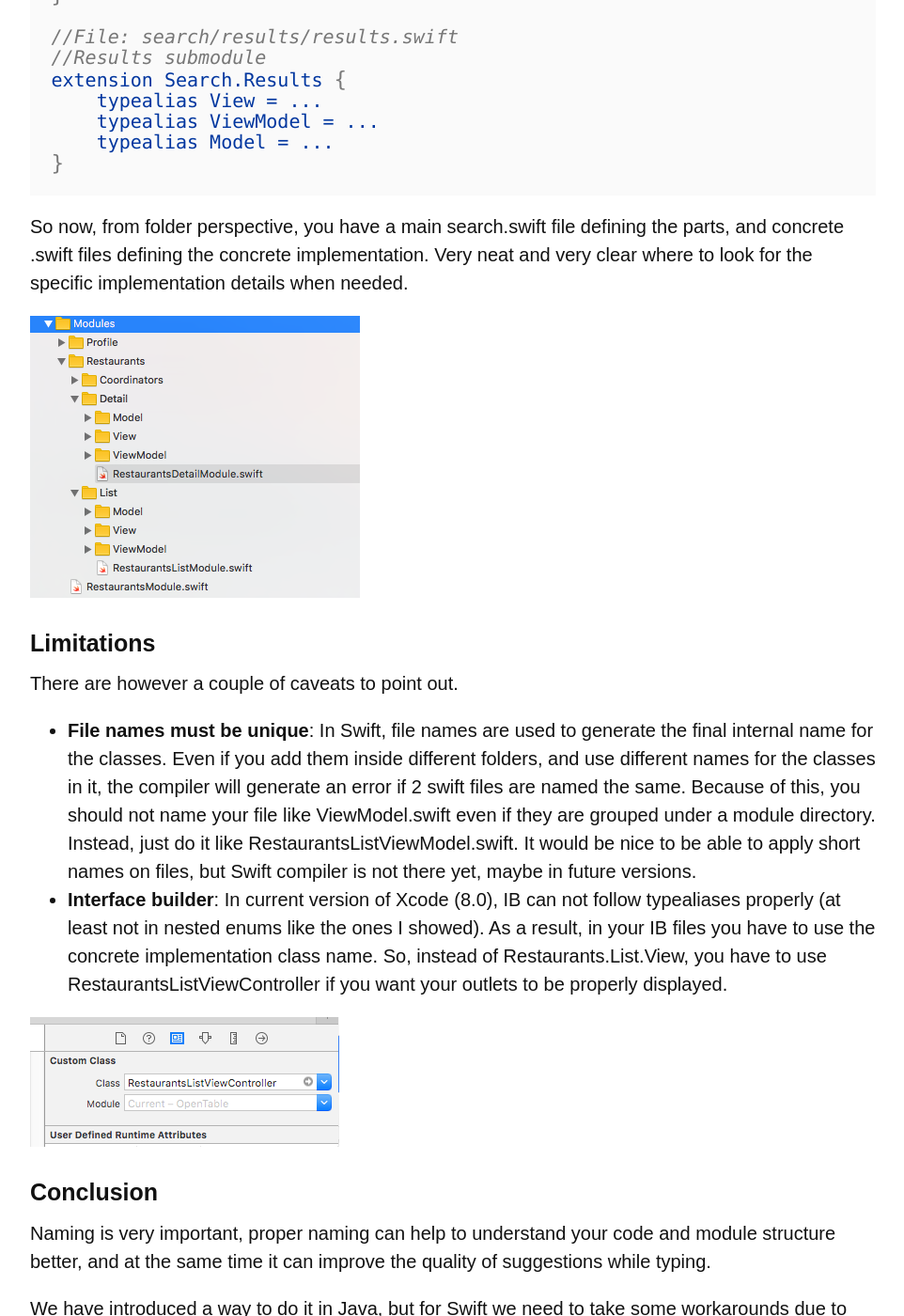
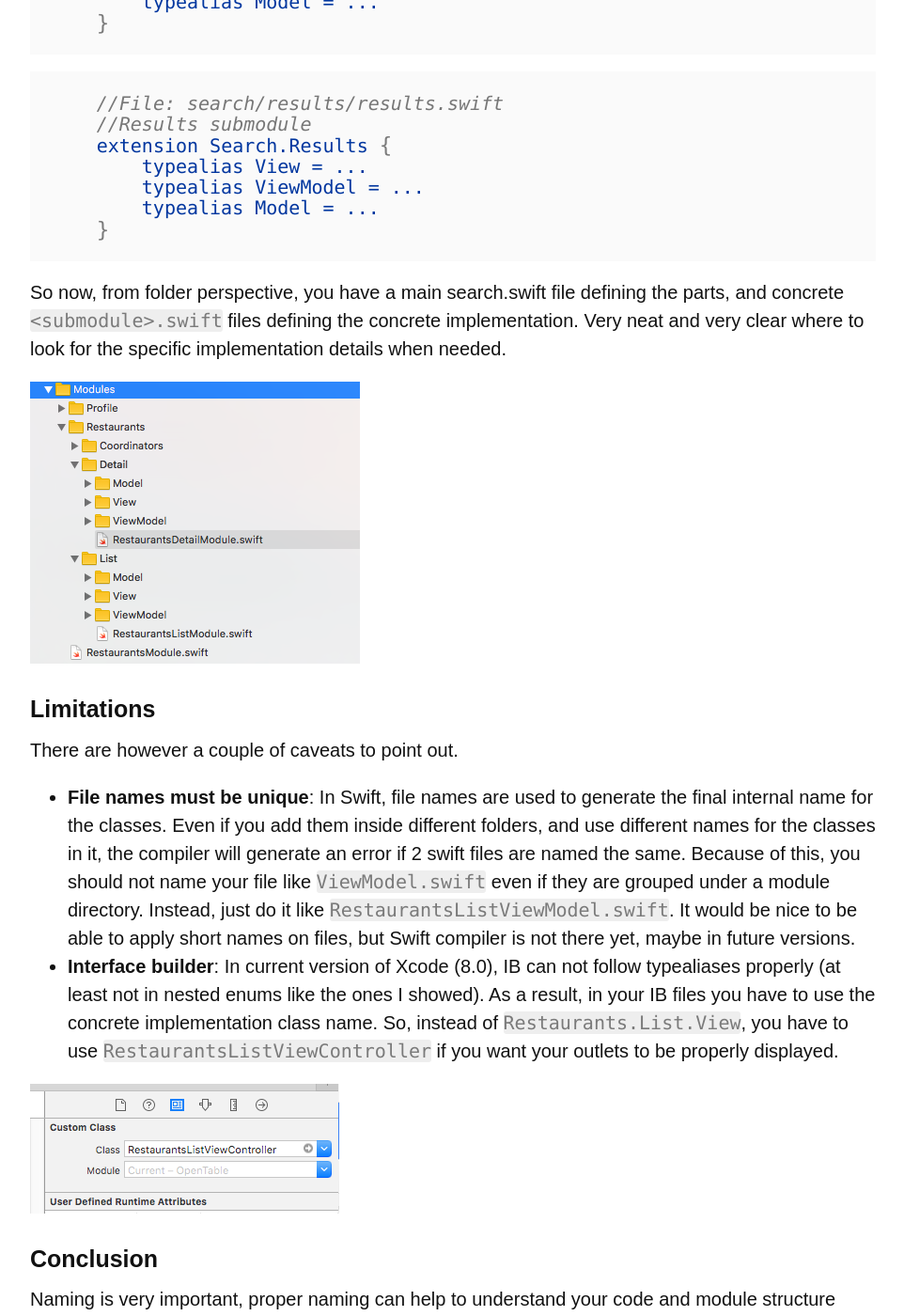
Before and after one commit to angelolloqui/angelolloqui.github.io, a Jekyll site: the page built from _posts/2016-10-12-37-Swifty-names-for-modules-protocols-and-implementation-classes.md, in a window 1280 px wide and 1400 px high, scrolled down 5249 px. Shown: the whole window at 94% size, without its empty margins (158-1120 px from the left). Built offline with Jekyll 4.4.1, drawn with Linux system fonts in a browser that asks for light colours; nearby versions of some CDN libraries; some web fonts are replaced; some of the changed text lies outside the part shown.

````diff
--- a/_posts/2016-10-12-37-Swifty-names-for-modules-protocols-and-implementation-classes.md
+++ b/_posts/2016-10-12-37-Swifty-names-for-modules-protocols-and-implementation-classes.md
@@ -13,9 +13,9 @@ Naming conventions are very important in software development for many reasons,
 
 > Reasons for using a naming convention (as opposed to allowing programmers to choose any character sequence) include the following:
 >
-> *   to reduce the effort needed to read and understand source code
->*   to enable code reviews to focus on more important issues than arguing over syntax and naming standards.
-> *   to enable code quality review tools to focus their reporting mainly on significant issues other than syntax and style preferences.
+> *  to reduce the effort needed to read and understand source code
+> *  to enable code reviews to focus on more important issues than arguing over syntax and naming standards.
+> *  to enable code quality review tools to focus their reporting mainly on significant issues other than syntax and style preferences.
 
 So, what is a good name? This issue is controversial because there are multiple dogmas and styles out there. In Swift, despite being a young language, naming conventions are quite established already (with Swift 3), and includes guidelines about casing, naming parameters, methods,... However, there is **no “defacto” way to name your implementation classes** when you use protocols as a public abstract API and **how to group code inside namespaces/modules**.
 
@@ -23,12 +23,13 @@ But let’s just explore an example.
 
 Let’s imagine we have an app that shows some Restaurants around you. Now, let’s also assume that for this app we use an MVVM architecture, although the same concepts explained in here would apply to any other architecture chosen (MVC, MVP, VIPER,...).
 
-With that in mind, we could have for example a RestaurantListViewModel and a RestaurantListViewController. If we want to have protocols for defining APIs and abstracting the current implementation (especially important for Tests), we would need to either rename the implementations to something like RestaurantListViewModelImpl and RestaurantListViewControllerImpl or rename the interfaces to something like IRestaurantListViewModel and IRestaurantListViewController.
+With that in mind, we could have for example a `RestaurantListViewModel` and a `RestaurantListViewController`. If we want to have protocols for defining APIs and abstracting the current implementation (especially important for Tests), we would need to either rename the implementations to something like `RestaurantListViewModelImpl` and `RestaurantListViewControllerImpl` or rename the interfaces to something like `IRestaurantListViewModel` and `IRestaurantListViewController`.
 
-The problem with this approach is that either way, **you are fabricating a name by adding a suffix/prefix that does not improve the naming** but requires you to think about conventions and whether to use the interface or implementation class. Besides, the full bloated name **does not tell you much about module composition**. For example, imagine you have a class named SearchRestaurantsResultsView: what can you tell about the class? is it an interface or a concrete class? Is it a custom UIView or a UIViewController? Is it part of a Search module or part of a Restaurant module? Is there an associated ViewModel for that class or is it a standalone class?
+The problem with this approach is that either way, **you are fabricating a name by adding a suffix/prefix that does not improve the naming** but requires you to think about conventions and whether to use the interface or implementation class. Besides, the full bloated name **does not tell you much about module composition**. For example, imagine you have a class named `SearchRestaurantsResultsView`: what can you tell about the class? is it an interface or a concrete class? Is it a custom `UIView` or a `UIViewController`? Is it part of a Search module or part of a Restaurant module? Is there an associated ViewModel for that class or is it a standalone class?
 
 To improve these issues, Paul Blundell suggests the usage of [nested interfaces in Java](https://www.novoda.com/blog/better-class-naming/). Despite being a very interesting approach, Swift does not allow to nest protocols inside other declarations, so things like:
 
+```
     protocol A {
         protocol B {}
     }
@@ -45,7 +46,7 @@ To improve these issues, Paul Blundell suggests the usage of [nested interfaces
     class A {
         protocol B {}
     }
-
+```
 
 Do not compile.
 
@@ -53,6 +54,7 @@ Do not compile.
 
 So, nested protocols are not an option, but can we somehow get the same result? Yes, **by using typealiases**. Let’s see a few examples:
 
+```
     //Declaration
     enum Restaurants {
         enum List {
@@ -65,18 +67,19 @@ So, nested protocols are not an option, but can we somehow get the same result?
 
     //Usage
     let viewModel = Restaurants.List.ViewModel()
-
+```
 
 In this simple example, we are not using protocols yet, but a nested enum that can help us defining modules. Note that I have opted by an enum rather than a struct/class, because **enums can not be instantiated**, so it suits our problem better.
 
 You can now see how instantiation is **much cleaner**, clearly showing module composition Restaurants → List → ViewModel.
 
-An added benefit is that autocompletion will just **show you results that apply to the current level of namespace**, so for example typing Restaurants. will only show submodules of restaurants (no implementation classes yet) and same applies to Restaurants.List, that will only display things like Restaurant.List.View or Restaurant.List.ViewModel, but no other classes starting with the word “Restaurant” will be shown like it normally happens without the namespace trick.
+An added benefit is that autocompletion will just **show you results that apply to the current level of namespace**, so for example typing `Restaurants.` will only show submodules of restaurants (no implementation classes yet) and same applies to `Restaurants.List`, that will only display things like `Restaurant.List.View` or `Restaurant.List.ViewModel`, but no other classes starting with the word “Restaurant” will be shown like it normally happens without the namespace trick.
 
 ![](/ckeditor_assets/pictures/23/content_screen_shot_2016-10-12_at_11_04_28.png?1476281860)
 
 Great! but, how would it look with an actual interface/implementation approach? Well, likewise, we can make use of **typealisases**:
 
+```
     //Using protocols
     extension Restaurants.List {
         typealias View = RestaurantsListView
@@ -94,15 +97,17 @@ Great! but, how would it look with an actual interface/implementation approach?
             fatalError("init(coder:) has not been implemented")
         }
     }
+```
 
 And use it like:
 
+```
     let vm = Restaurants.List.ViewModel()
     let vc = RestaurantsListViewController(viewModel: vm)
     navigationController?.pushViewController(vc, animated: true)
+```
 
-
-Here, we can see how a simple View interface can be implemented. Note that I chose to use a different name for the interface (ending in View) than for the implementation class (ending in ViewController). This is intentional because from the interface perspective we do not need to know if the implementation is a UIViewController, but for the concrete class implementation it is important to distinguish between ViewControllers and other artifacts. Anyway, you could also have chosen something like IRestaurantsListViewController for the interface name because this name will never be used directly but from the typealias (Restaurants.List.View), so the fact that you append an “I” or any other prefix/suffix in **the protocol name does not get exposed to the rest of your code**, it is just an implementation detail due to Swift limitations with nested protocols. Note also how I used the Restaurants.List.View in the controller class definition to conform to the protocol rather than the RestaurantsListView directly, because of the same reason.
+Here, we can see how a simple View interface can be implemented. Note that I chose to use a different name for the interface (ending in `View`) than for the implementation class (ending in `ViewController`). This is intentional because from the interface perspective we do not need to know if the implementation is a `UIViewController`, but for the concrete class implementation it is important to distinguish between ViewControllers and other artifacts. Anyway, you could also have chosen something like `IRestaurantsListViewController` for the interface name because this name will never be used directly but from the typealias (`Restaurants.List.View`), so the fact that you append an “I” or any other prefix/suffix in **the protocol name does not get exposed to the rest of your code**, it is just an implementation detail due to Swift limitations with nested protocols. Note also how I used the `Restaurants.List.View` in the controller class definition to conform to the protocol rather than the `RestaurantsListView` directly, because of the same reason.
 
 ### Structuring in modules
 
@@ -112,16 +117,19 @@ Now, we can just create as many modules as we need, and we can nest them as deep
 
 Imagine a “Search” module, that contains some other submodules in it. You could have something as simple as:
 
+```
     //File: search/search.swift
     enum Search {
         enum Filters {}
         enum Results {}
     }
+```
 
 Where it basically declares that the module is composed of 2 submodules, but without exposing any particular details about them (or even an empty enum with no content at this level).
 
 Then, in subfolders inside search, you could define the concrete submodules with extensions like:
 
+```
     //File: search/filters/filters.swift
     //Filters submodule
     extension Search.Filters {
@@ -129,7 +137,8 @@ Then, in subfolders inside search, you could define the concrete submodules with
         typealias ViewModel = ...
         typealias Model = ...
     }
-
+```
+```
     //File: search/results/results.swift
     //Results submodule
     extension Search.Results {
@@ -137,8 +146,9 @@ Then, in subfolders inside search, you could define the concrete submodules with
         typealias ViewModel = ...
         typealias Model = ...
     }
+```
 
-So now, from folder perspective, you have a main search.swift file defining the parts, and concrete <submodule>.swift files defining the concrete implementation. Very neat and very clear where to look for the specific implementation details when needed.
+So now, from folder perspective, you have a main search.swift file defining the parts, and concrete `<submodule>.swift` files defining the concrete implementation. Very neat and very clear where to look for the specific implementation details when needed.
 
 ![](/ckeditor_assets/pictures/24/content_screen_shot_2016-10-12_at_11_35_27.png?1476281920)
 
@@ -146,8 +156,8 @@ So now, from folder perspective, you have a main search.swift file defining the
 
 There are however a couple of caveats to point out.
 
-*   **File names must be unique**: In Swift, file names are used to generate the final internal name for the classes. Even if you add them inside different folders, and use different names for the classes in it, the compiler will generate an error if 2 swift files are named the same. Because of this, you should not name your file like ViewModel.swift even if they are grouped under a module directory. Instead, just do it like RestaurantsListViewModel.swift. It would be nice to be able to apply short names on files, but Swift compiler is not there yet, maybe in future versions.
-*   **Interface builder**: In current version of Xcode (8.0), IB can not follow typealiases properly (at least not in nested enums like the ones I showed). As a result, in your IB files you have to use the concrete implementation class name. So, instead of Restaurants.List.View, you have to use RestaurantsListViewController if you want your outlets to be properly displayed.
+*   **File names must be unique**: In Swift, file names are used to generate the final internal name for the classes. Even if you add them inside different folders, and use different names for the classes in it, the compiler will generate an error if 2 swift files are named the same. Because of this, you should not name your file like `ViewModel.swift` even if they are grouped under a module directory. Instead, just do it like `RestaurantsListViewModel.swift`. It would be nice to be able to apply short names on files, but Swift compiler is not there yet, maybe in future versions.
+*   **Interface builder**: In current version of Xcode (8.0), IB can not follow typealiases properly (at least not in nested enums like the ones I showed). As a result, in your IB files you have to use the concrete implementation class name. So, instead of `Restaurants.List.View`, you have to use `RestaurantsListViewController` if you want your outlets to be properly displayed.
 
 ![](/ckeditor_assets/pictures/25/content_screen_shot_2016-10-12_at_11_36_53.png?1476281949)
 
````
Also changed, not shown: _posts/2016-10-18-38-Swift-vs-Kotlin-for-real-iOS-Android-apps.md (+1 -1 lines).
